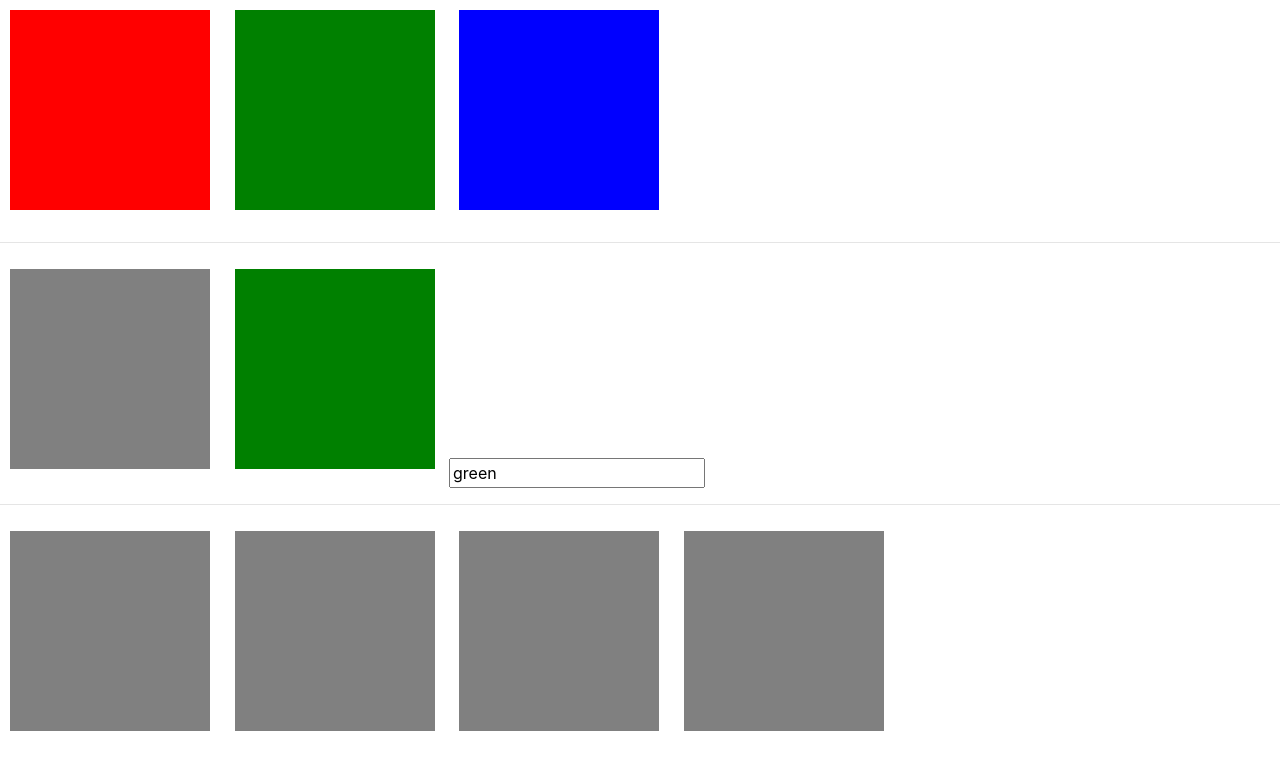
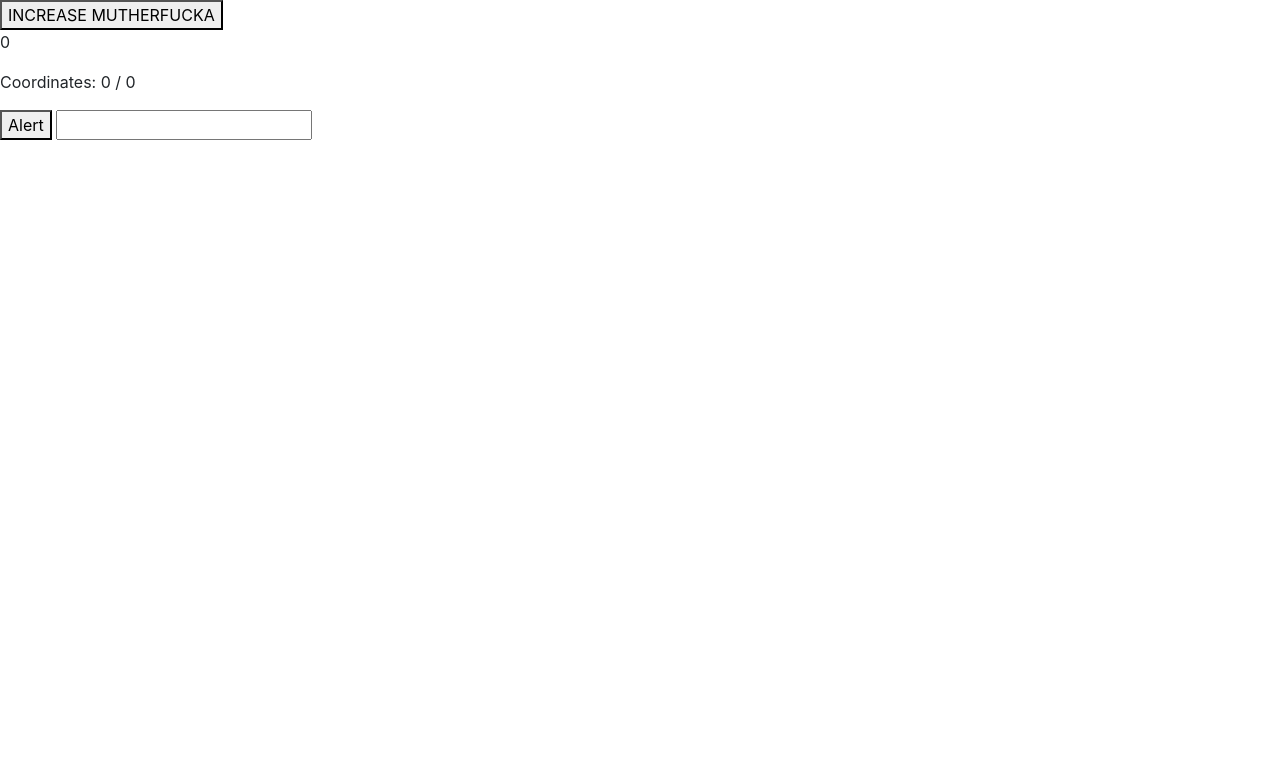
Before and after one commit to jusselman/vuebeginnings, a plain HTML site: page index.html in a window 1280 px wide. Drawn offline with nearby package versions, Linux system fonts and the light colour scheme.

Commit message:
Xand Y field display and user content upon Enter

```diff
--- a/css/main.css
+++ b/css/main.css
@@ -1,33 +1,15 @@
-.demo {
-  width: 200px;
-  height: 200px;
-  background-color: gray;
-  display: inline-block;
-  margin: 10px;
-  /* border-radius: 100%; */
+#effect {
+  width: 100px;
+  height: 100px;
+  border: 1px solid black;
 }
 
-.red {
+.highlight {
   background-color: red;
+  width: 200px !important;
 }
 
-.green {
-  background-color: green;
+.shrink {
+  background-color: gray;
+  width: 50px !important;
 }
-
-.blue {
-  background-color: blue;
-}
-
-.yellow {
-  background-color: yellow;
-}
-
-.lola {
-  background-image: url('../img/lola.jpg');
-}
-
-
-.josh {
-  background-image: url('../img/josh.jpg');
-}
--- a/index.html
+++ b/index.html
@@ -5,7 +5,7 @@
     <meta name="viewport" content="width=device-width, initial-scale=1.0">
     <!-- <meta http-equiv="X-UA-Compatible" content="IE=edge"> -->
     <meta name="author" content="">
-    <title>Vuedemy</title>
+    <title>BindingClassTwo</title>
     <link rel="stylesheet" href="https://stackpath.bootstrapcdn.com/bootstrap/4.1.0/css/bootstrap.min.css">
     <link href="css/main.css" rel="stylesheet" type="text/css">
     <script src="https://npmcdn.com/vue/dist/vue.js"></script>
@@ -14,49 +14,29 @@
   </head>
       <body>
 
-<!-- <div id="app">
-  <div class="demo"
-  @click="attachRed = !attachRed"
-  :class="{red: attachRed}"></div>
-  <div class="demo"
-  @click="attachGreen = !attachGreen"
-  :class="{green: attachGreen}"></div>
-  <div class="demo"
-  @click="attachBlue = !attachBlue"
-  :class="{blue: attachBlue}"></div>
-</div> -->
+        <div id="app">
+  <button type="button" @click="increase(2, $event)">
+  INCREASE MUTHERFUCKA
+  </button>
+  <p>
+  {{ counter }}
+  </p>
 
-<div id="app2">
-  <div class="demo" @click="attachRed = !attachRed" :class="divClasses"></div>
-  <div class="demo" @click="attachGreen = !attachGreen" :class="divClasses1"></div>
-  <div class="demo" @click="attachBlue = !attachBlue" :class="divClasses2"></div>
+ <p v-on:mousemove="updateCoordinates">
+    Coordinates: {{x}} / {{y}}
+
+  </p>
 </div>
-<hr>
-<div id="app3">
-  <div class="demo"
-  @click="attachRed = !attachRed"
-  :class=divClasses></div>
-  <!-- <div class="demo" :class="{red: attachRed}"></div> -->
 
-  <div class="demo" :class="[color, {red: attachRed}]"></div>
+<div id="exercise">
 
-  <input type="text" v-model="color">
-</div>
-<hr>
-
-
- <div id="app4">
-   <div class="demo" @click="attachRed = !attachRed" :class="{red: attachRed}"></div>
-   <div class="demo" @click="attachGreen = !attachGreen":class="{green: attachGreen}"></div>
-   <div class="demo" @click="attachBlue = !attachBlue" :class="{blue: attachBlue}"></div>
-   <div class="demo" @click="attachYellow = !attachYellow" :class="{yellow: attachYellow}"></div>
-
+<button @click="showAlert">Alert</button>
+<input type="text" v-on:keydown.enter=" value = $event.target.value">
+<p>
+  {{ value }}
+</p>
 
 </div>
-
-
-
-
 
 <script src="https://unpkg.com/vue/dist/vue.js"></script>
 <script src="js/main.js"></script>
--- a/js/main.js
+++ b/js/main.js
@@ -1,79 +1,29 @@
-// new Vue({
-//   el: '#app',
-//   data: {
-//     attachRed: false,
-//     attachGreen: false,
-//     attachBlue: false
-//   }
-// });
-
 new Vue({
-  el: '#app2',
+	el: "#app",
   data: {
-    attachRed: false,
-    attachGreen: false,
-    attachBlue: false
+  counter: 0,
+  x:0,
+  y:0
   },
-  computed: {
-    divClasses: function () {
-      return {
-        red: !this.attachRed,
-      }
+  methods: {
+  increase: function(step, event){
+  	this.counter += step;
     },
-    divClasses1: function () {
-      return {
-        green: !this.attachGreen,
-      }
-    },
-    divClasses2: function () {
-      return {
-        blue: !this.attachBlue,
-      }
-    }
+   updateCoordinates: function(event) {
+   this.x = clientX;
+   this.y = clientY;
+   }
 
   }
 });
 
-
-
 new Vue({
-  el: '#app3',
-  data: {attachRed: false, color: 'green'},
-  computed: {
-    divClasses: function () {
-      return {
-        red: this.attachRed,
-        // blue: !this.attachRed
-      }
+	el: "#exercise",
+  data:{
+  value:''},
+  methods: {
+  	showAlert: function() {
+    	alert("ALERT!");
     }
   }
-});
-
-new Vue({
-  el: '#app4',
-  data: {
-    attachRed: false,
-    attachGreen: false,
-    attachBlue: false,
-    attachYellow: false
-  },
-  // computed: {
-  //   divClasses: function () {
-  //     return {
-  //       red: this.attachRed,
-  //       // green: this.attachGreen
-  //     }
-  //   },
-  //   // divClasses1: function () {
-  //   //   return {
-  //   //     green: !this.attachGreen,
-  //   //   }
-  //   // },
-  //   // divClasses2: function () {
-  //   //   return {
-  //   //     blue: !this.attachBlue,
-  //   //   }
-  //   // }
-  //
-  // }
-});
+})
```
